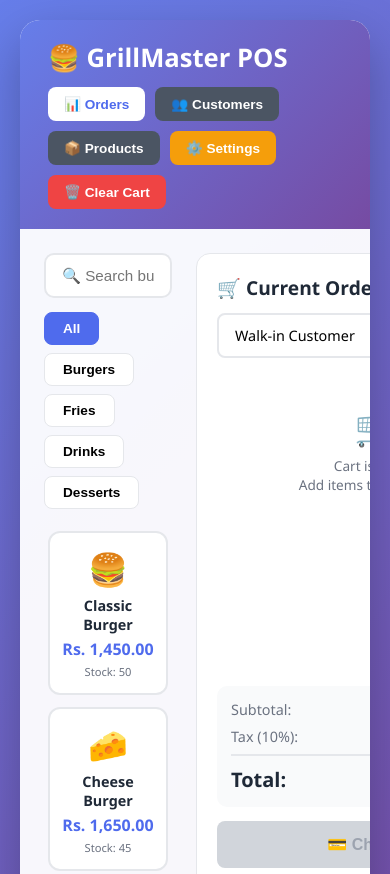
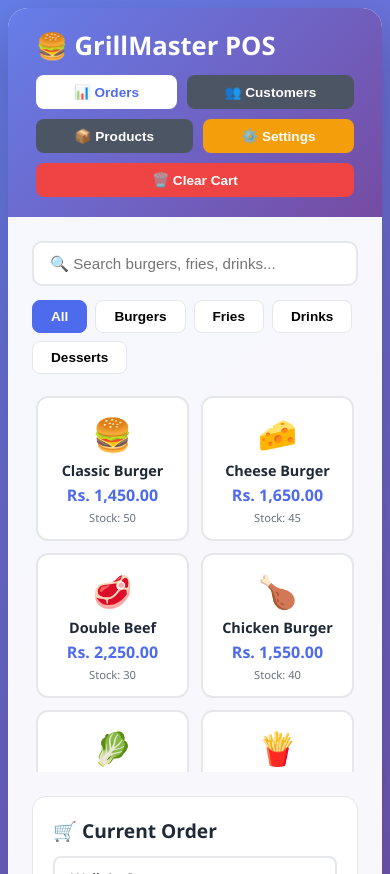
Before and after one commit to Thivindu2005/Grillmaster-POS-System, a plain HTML site: page index.html in a window 390 px wide. Shown: the top 874 px of the page. Drawn offline with Linux system fonts and the light colour scheme.

Commit message:
make the layout responsive for tablet and mobile

```diff
--- a/style.css
+++ b/style.css
@@ -532,6 +532,45 @@ body {
   border-top: 1px dashed #9ca3af;
 }
 
+/* ---------- Responsive ---------- */
+@media (max-width: 900px) {
+  .main-content {
+    grid-template-columns: 1fr;
+  }
+
+  .products-grid {
+    max-height: 380px;
+  }
+}
+
+@media (max-width: 600px) {
+  body {
+    padding: 8px;
+  }
+
+  .header {
+    flex-direction: column;
+    align-items: flex-start;
+  }
+
+  .header-actions .btn {
+    flex: 1 1 auto;
+  }
+
+  .products-grid {
+    grid-template-columns: repeat(2, 1fr);
+  }
+
+  .list-item {
+    flex-direction: column;
+    align-items: flex-start;
+  }
+
+  .list-side {
+    justify-content: flex-start;
+  }
+}
+
 /* ---------- Print: only show the receipt ---------- */
 @media print {
   body {
```
